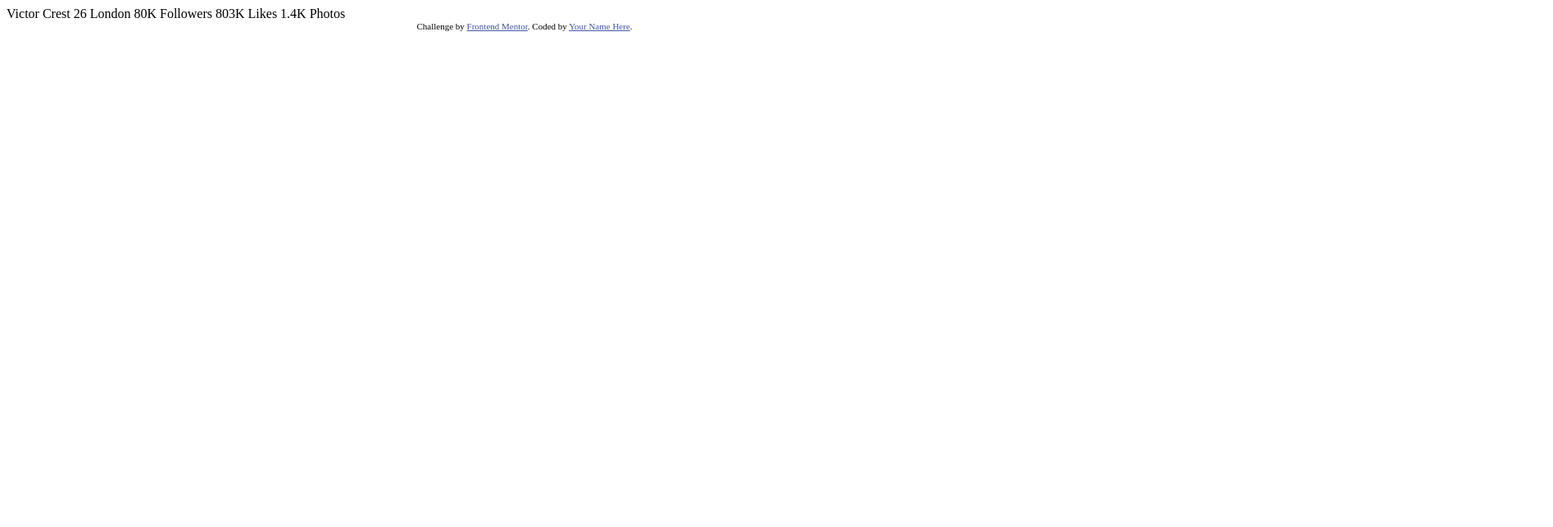
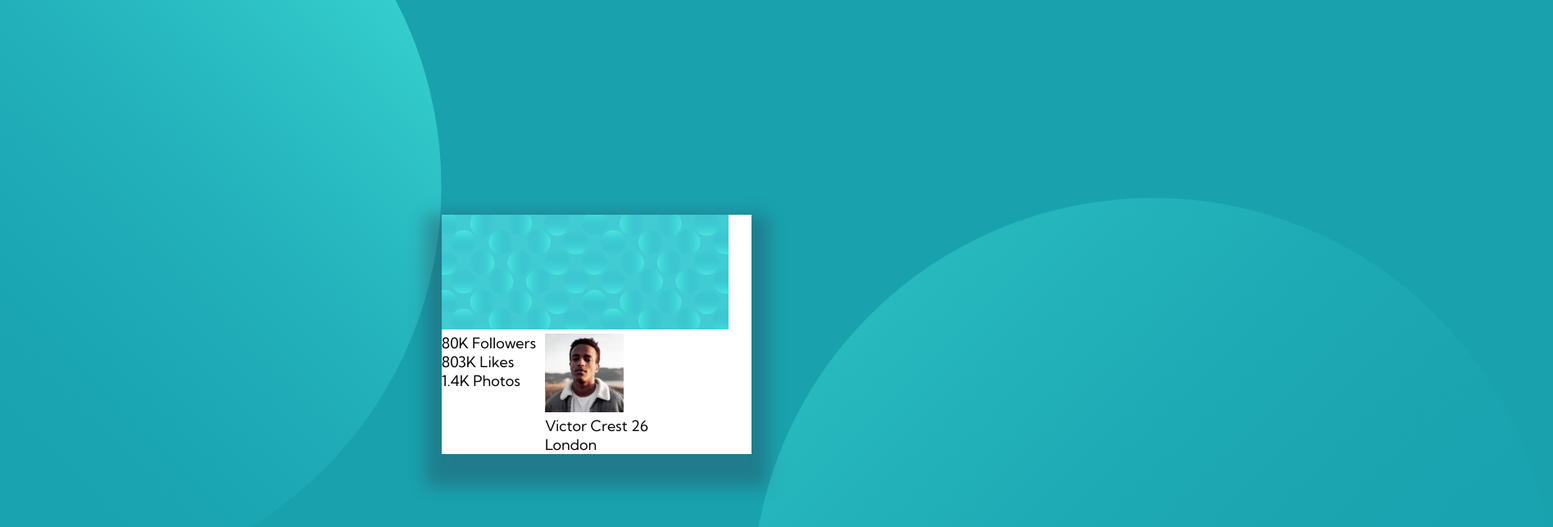
Before and after one commit to Tixuga/FrontEndMentor-Projects, a plain HTML site: page profile-card-component-main/index.html in a window 1280 px wide. Shown: the top 643 px of the page at 82% size, 1895 px wide, since content can reach past the window. Drawn offline with Linux system fonts and the light colour scheme.

Commit message:
html almost finished. Trying to make card in css grid.

```diff
--- a/profile-card-component-main/index.html
+++ b/profile-card-component-main/index.html
@@ -1,35 +1,72 @@
 <!DOCTYPE html>
 <html lang="en">
+
 <head>
   <meta charset="UTF-8">
-  <meta name="viewport" content="width=device-width, initial-scale=1.0"> <!-- displays site properly based on user's device -->
-
+  <meta name="viewport" content="width=device-width, initial-scale=1.0">
+  <!-- displays site properly based on user's device -->
+  <link rel="stylesheet" href="style.css">
   <link rel="icon" type="image/png" sizes="32x32" href="./images/favicon-32x32.png">
+  <link rel="preconnect" href="https://fonts.gstatic.com">
+  <link href="https://fonts.googleapis.com/css2?family=Kumbh+Sans&display=swap" rel="stylesheet">
 
   <title>Frontend Mentor | Profile card component</title>
 
   <!-- Feel free to remove these styles or customise in your own stylesheet 👍 -->
   <style>
-    .attribution { font-size: 11px; text-align: center; }
-    .attribution a { color: hsl(228, 45%, 44%); }
+    .attribution {
+      font-size: 11px;
+      text-align: center;
+    }
+
+    .attribution a {
+      color: hsl(228, 45%, 44%);
+    }
   </style>
 </head>
+
 <body>
-  Victor Crest
-  26
-  London
 
-  80K
-  Followers
+  <div id="bubble1">
+    <img src="/FrontEndMentor-Projects/profile-card-component-main/images/bg-pattern-top.svg" alt="Design bubble top.">
+  </div>
 
-  803K
-  Likes
 
-  1.4K
-  Photos
+  <section class="card">
+    <div id="banner">
+      <img src="/FrontEndMentor-Projects/profile-card-component-main/images/bg-pattern-card.svg"
+        alt="Banner card image with pattern.">
+    </div>
+    <div id="profilePhoto" style="border-radius: 50%;">
+      <img src="/FrontEndMentor-Projects/profile-card-component-main/images/image-victor.jpg"
+        alt="Profile photo of Victor.">
+    </div>
+    <div id="nameAge">
+      Victor Crest
+      26
+    </div>
+    <div id="city">
+      London
+    </div>
+    <div class="socialData">
+      <div id="followers">80K
+        Followers</div>
+      <div id="likes">803K
+        Likes</div>
+
+      <div id="photos">1.4K
+        Photos</div>
+    </div>
+  </section>
+
+  <div id="bubble2">
+    <img src="/FrontEndMentor-Projects/profile-card-component-main/images/bg-pattern-bottom.svg"
+      alt="Design bubble bottom.">
+  </div>
   <div class="attribution">
     Challenge by <a href="https://www.frontendmentor.io?ref=challenge" target="_blank">Frontend Mentor</a>.
     Coded by <a href="#">Your Name Here</a>.
   </div>
 </body>
+
 </html>
--- /dev/null
+++ b/profile-card-component-main/style.css
@@ -0,0 +1,79 @@
+* {
+    box-sizing: border-box;
+}
+
+body {
+    height: 100vh;
+    min-width: 1440px;
+    display: flex;
+    flex-direction: row;
+    justify-content: center;
+    align-items: center;
+
+    background: hsl(185, 75%, 39%);
+}
+
+#bubble1 {
+    margin-top: -25%;
+    margin-left: -70%;
+}
+
+#bubble2 {
+    margin-bottom: -45%;
+    margin-right: -70%;
+}
+
+.card {
+    display: grid;
+    grid-template-columns: 1fr 1fr 1fr;
+    grid-template-rows: 2fr, 1fr, 1fr, 1fr;
+    grid-template-areas: "banner banner banner"
+        ". profilePhoto ."
+        ". nameAge ."
+        ". city ."
+        "followers likes photos";
+
+    background: white;
+
+    box-shadow: 0 20px 20px 20px hsla(229, 23%, 23%, 0.335);
+    font-size: 18px;
+    font-family: 'Kumbh Sans', sans-serif;
+}
+
+#banner {
+    grid-area: banner;
+}
+
+#profilePhoto {
+    grid-area: profilePhoto;
+}
+
+#nameAge {
+    grid-area: nameAge;
+}
+
+#city {
+    grid-area: city;
+}
+
+#followers {
+    grid-area: followers;
+}
+
+#likes {
+    grid-area: likes;
+}
+
+#photos {
+    grid-area: photos;
+}
+
+.attribution {
+    position: absolute;
+    bottom: 0;
+    width: 100%;
+    height: 50px;
+    display: flex;
+    justify-content: center;
+    align-items: center;
+}
```
